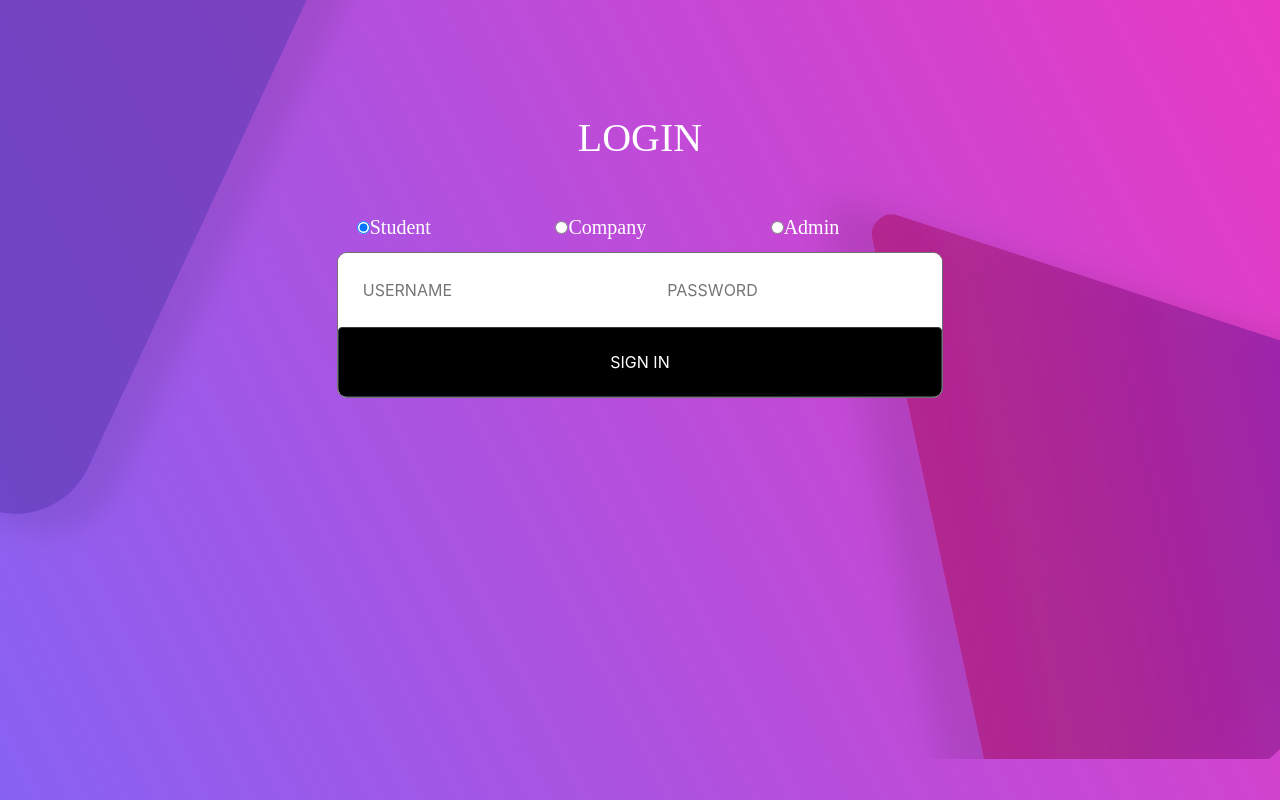
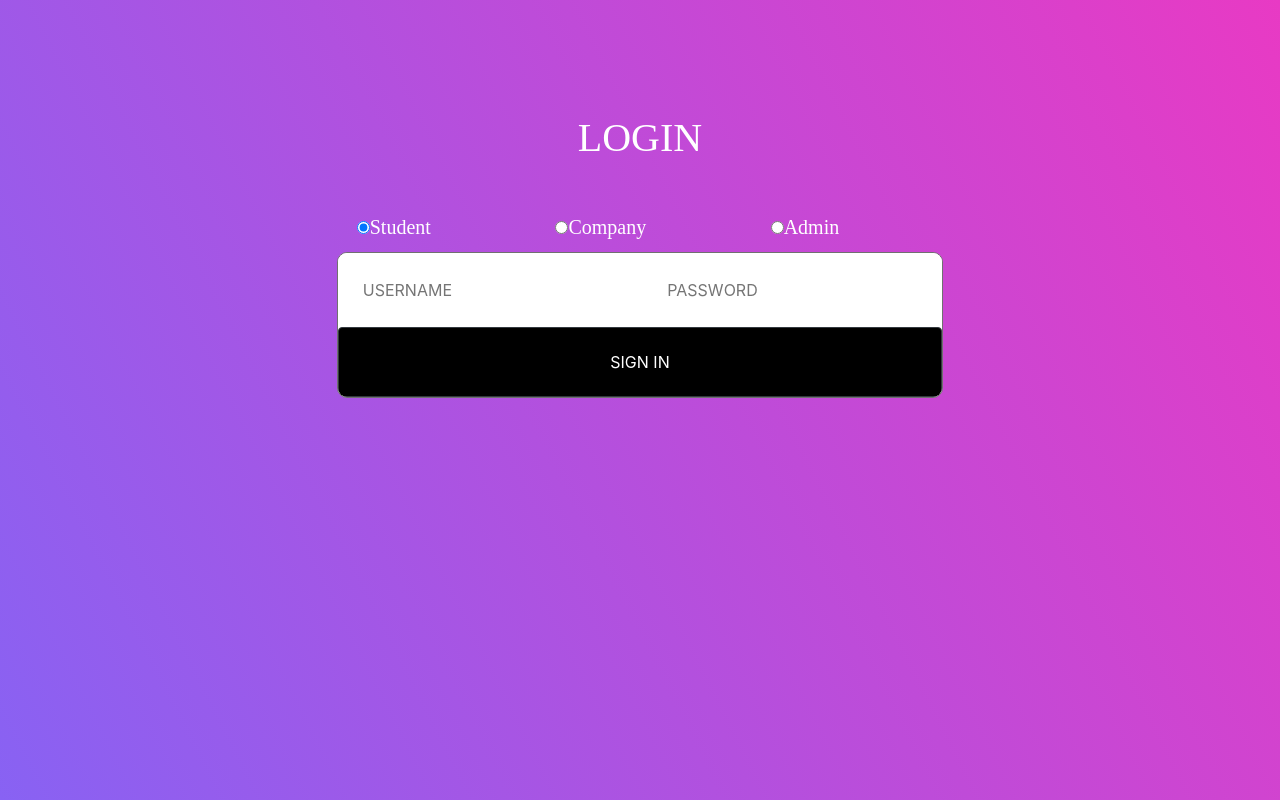
Before and after one commit to mahajan-mayur/job-and-internship-platform, a PHP site: page / in a window 1280 px wide. Run offline with PHP 8.4, Linux system fonts and the light colour scheme.

Commit message:
Add files via upload

```diff
--- a/css/main.css
+++ b/css/main.css
@@ -7,26 +7,14 @@
 
 
 }
-.main{
-  background-image: url("../img/Component\ 1\ –\ 1.svg");
-  height: 100vh;
-  background-repeat: no-repeat;
 
-}
- .des{
-   background-image: url("../img/Scroll Group 1.svg");
-
-  background-repeat: no-repeat;
-  background-position: right;
-  height: 100vh;
-
-
-
-}
 body {
   height: 100vh;
     background-image:  linear-gradient(243deg, #e83ac4, #8862f3 );
 
+  background-position: center;
+  object-fit: fill;
+  background-repeat: no-repeat;
 
 }
 .box{
--- a/index.html
+++ b/index.html
@@ -25,7 +25,7 @@
 <body>
 
     <div class="main">
-        <div class="des">
+        <div class="des">    </div>
             <div class="container">
                 <div class="row">
                     <div class="box ">
@@ -62,7 +62,7 @@
 
             </div>
 
-        </div>
+
     </div>
 
 
```
